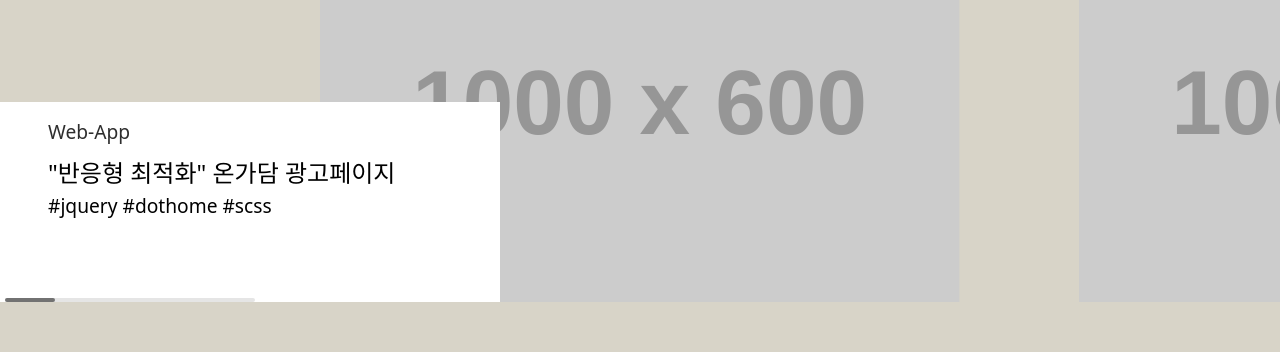
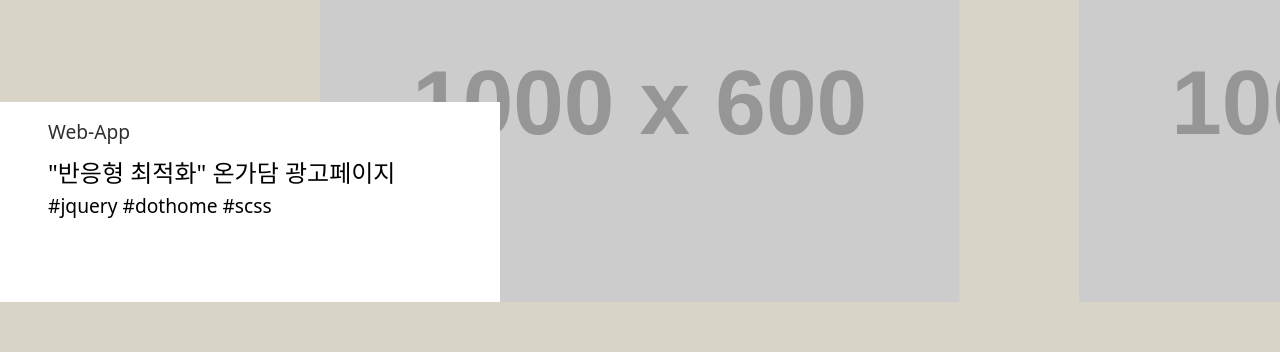
Before and after one commit to dongsam-E/dongsam-E.github.io, a React (Create React App) app: page / in a window 1280 px wide. Shown: the part 1351-1703 px from the top of the page. Built offline with nearby package versions, Linux system fonts and the light colour scheme; a web font is replaced by a local one.

Commit message:
포트폴리오 스크롤바 제거

```diff
--- a/public/css/sjh_style.scss
+++ b/public/css/sjh_style.scss
@@ -26,12 +26,6 @@ body{
     }
     #portfolio{
         main{
-            .swiper-scrollbar{
-                display: flex;
-                width: 50%;
-                bottom: 0;
-                right: 0;
-            }
             #more{
                 a{
                     background-image: url(../img/btn_more.png);
--- a/src/component/Portfolio.js
+++ b/src/component/Portfolio.js
@@ -59,9 +59,6 @@ function Portfolio(props) {
                             slidesPerView={1}
                             effect={'fade'}
                             cssMode={true}
-                            scrollbar={{
-                                hide: false,
-                            }}
                             className={`mySwiper ${portfolio.subswiper}`}>
                             {
                                 props.info.portdb.card.map((v, x) => {
```
